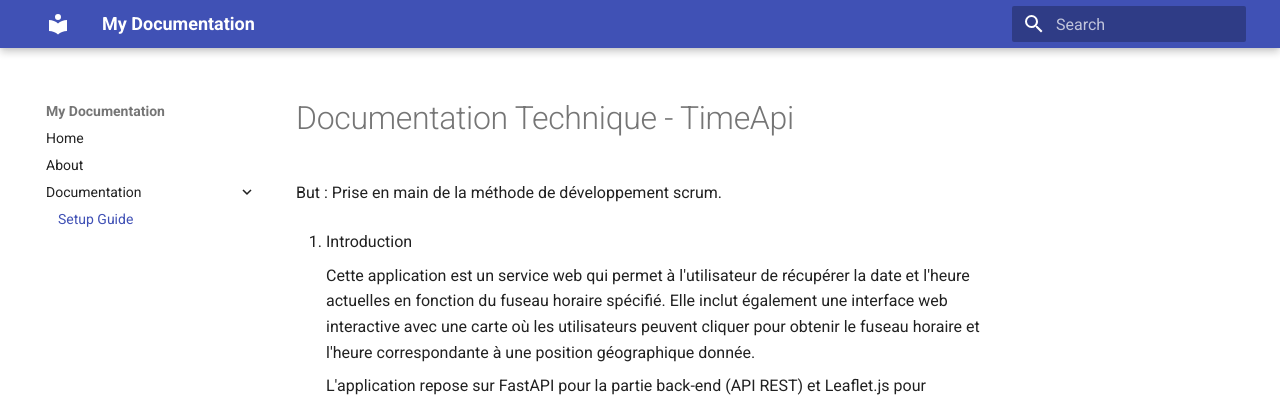
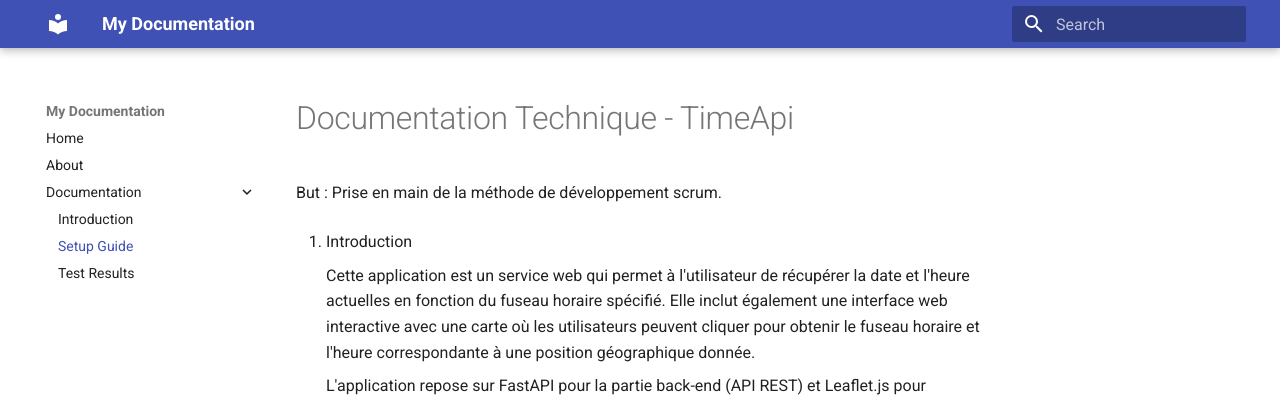
Before and after one commit to LucasLeiner/TimeApi, an MkDocs documentation site: the page built from docs/README.md, in a window 1280 px wide. Shown: the top 402 px of the page. Built offline with MkDocs 1.6.1 and Material for MkDocs 9.7.7, drawn with Linux system fonts in a browser that asks for light colours.

Commit message:
Config docs

```diff
--- a/mkdocs.yml
+++ b/mkdocs.yml
@@ -10,8 +10,8 @@ nav:
   - Home: index.md
   - About: about.md
   - Documentation:
-      # - Introduction: docs/introduction.md
+      - Introduction: docs/introduction.md
       - Setup Guide: README.md
-      # - FAQ: docs/faq.md
+      - Test Results: results.html
 
 docs_dir: docs
```
Also changed, not shown: 1 other file.
